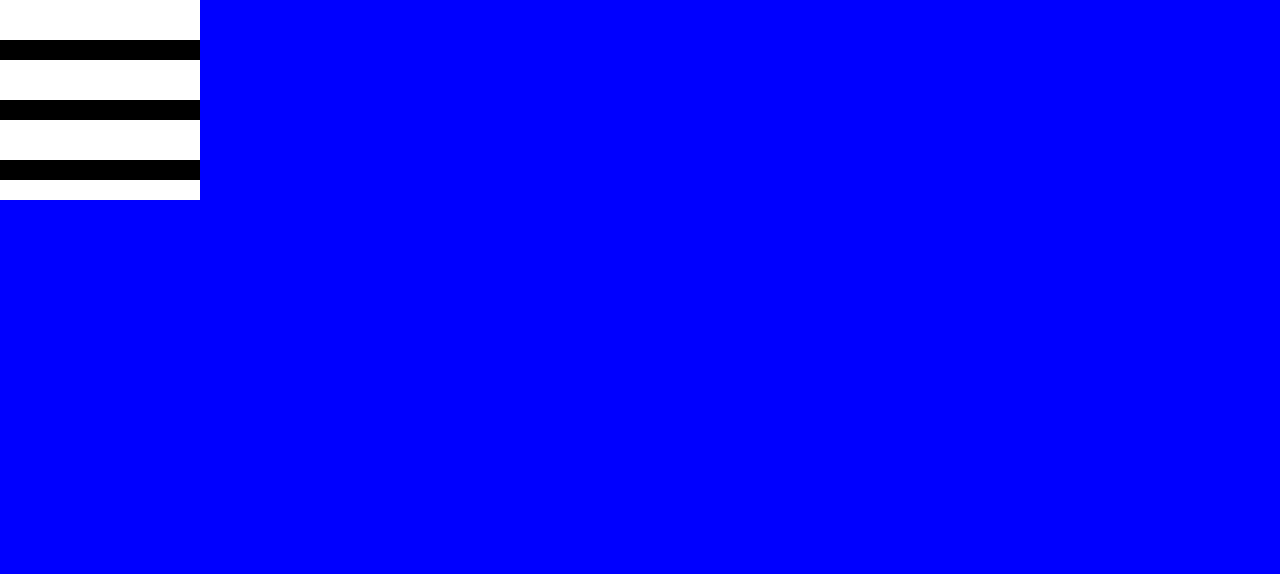
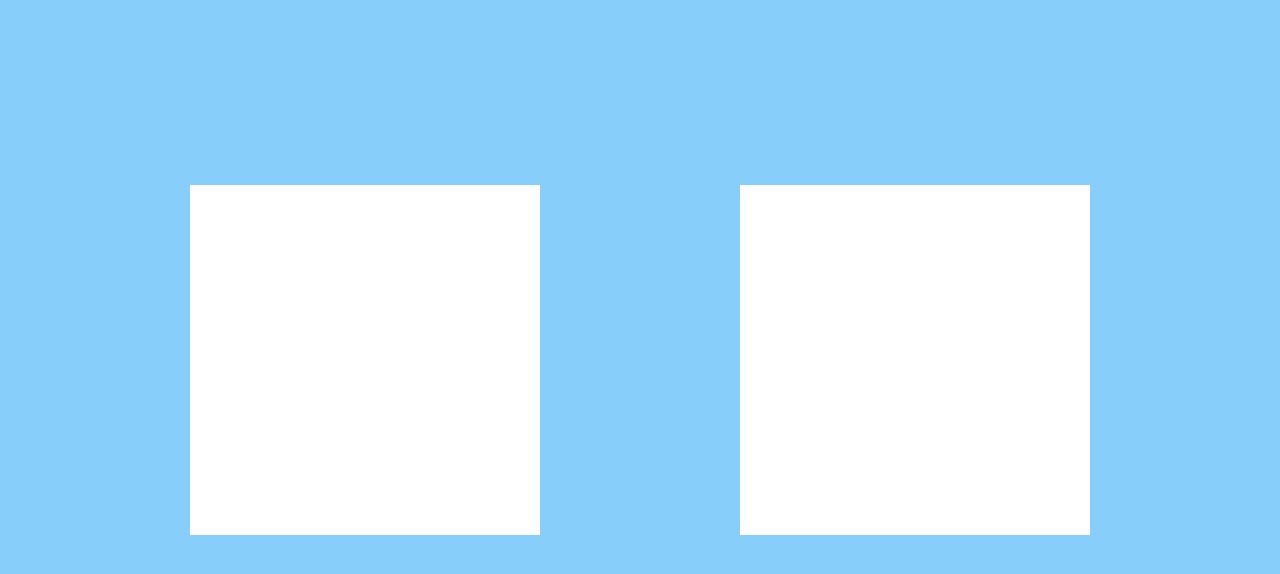
Before and after one commit to Loupo5/Battleships, a website built with webpack: page src/template.html in a window 1280 px wide. Built offline with nearby package versions, Linux system fonts and the light colour scheme.

Commit message:
Render boards for both players to show in dom

```diff
--- a/src/dom.js
+++ b/src/dom.js
@@ -21,6 +21,10 @@ function renderBoard(gameboard, myClass) {
     body.appendChild(board)
 }
 
-console.log(renderBoard(player1.gameboard))
+renderBoard(player1.gameboard, "player-board")
+renderBoard(player2.gameboard, "npc-board")
+
+
+
 
 export { renderBoard, player1 }
--- a/src/index.js
+++ b/src/index.js
@@ -1,6 +1,6 @@
 import "./style.css"
 import { renderBoard, player1 } from "./dom.js"
 
-console.log(player1.gameboard.board)
+renderBoard(player1.gameboard.board, player-board)
 
 //renderBoard(player1.gameboard)
--- a/src/ship.js
+++ b/src/ship.js
@@ -119,8 +119,8 @@ class Gameboard {
     }
 }
 
-const gameboard = new Gameboard()
-const column = Object.values(gameboard.board)
-console.log(column)
+
+
+
 
 export { Gameboard, Ship, Player }
--- a/src/style.css
+++ b/src/style.css
@@ -5,24 +5,30 @@
 }
 
 body {
-    background: blue;
+    background: lightskyblue;
+    height: 90vh;
+    width: 100vw;
+    display: flex;
+    justify-content: center;
+    align-items: center;
 }
 
 .board {
     display: grid;
     grid-template-columns: repeat(10, 1fr);
 
-    height: 200px;
-    width: 200px;
+    height: 350px;
+    width: 350px;
     background-color: white;
-
 }
-
+.board.player-board {
+    margin-right: 200px;
+}
 .column {
     display: grid;
     grid-template-rows: repeat(10, 1fr);
 }
 
-.cell:nth-child(3n) {
+.cell:nth-child() {
     background-color: black;
 }
```
